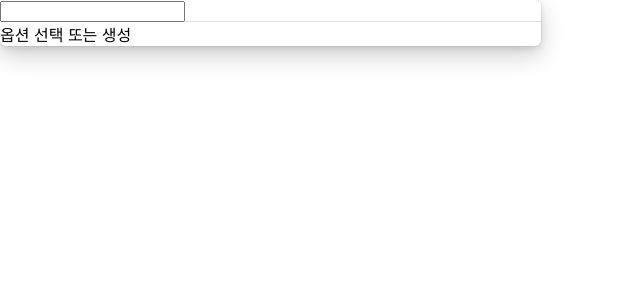
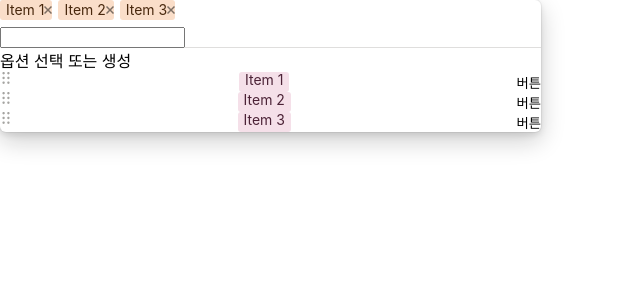
Before and after one commit to pasong0511/ts-ui-kit, a React (Create React App) app: page / in a window 1280 px wide. Shown: the top 300 px of the page, without its empty margins (0-640 px from the left). Built offline with nearby package versions, Linux system fonts and the light colour scheme.

Commit message:
멀티 태그 삭제 기능 추가

```diff
--- a/package.json
+++ b/package.json
@@ -14,6 +14,8 @@
     "axios": "^1.4.0",
     "classnames": "^2.3.2",
     "react": "^18.2.0",
+    "react-dnd": "^16.0.1",
+    "react-dnd-html5-backend": "^16.0.1",
     "react-dom": "^18.2.0",
     "react-scripts": "5.0.1",
     "typescript": "^4.9.5",
--- a/src/components/MultiTag.tsx
+++ b/src/components/MultiTag.tsx
@@ -1,21 +1,54 @@
 import { ChangeEvent, KeyboardEvent, useEffect, useState } from "react";
+import MultiTagNode from "./MultiTagNode";
+
+interface IMultiTagNode {
+    id: number;
+    label: string;
+    color?: string;
+}
 
 export default function MultiTag() {
-    const [datas, setdatas] = useState<string[]>([]);
+    const [nodes, setNodes] = useState<IMultiTagNode[]>([
+        { id: 1, label: "Item 1" },
+        { id: 2, label: "Item 2" },
+        { id: 3, label: "Item 3" },
+    ]);
     const [value, setValue] = useState("");
 
     const handleChange = (e: ChangeEvent<HTMLInputElement>) => {
         setValue(e.target.value);
     };
 
-    const setData = () => {
-        setdatas((prev) => [...prev, value]);
+    const setData = ({
+        item,
+        items,
+        type,
+    }: {
+        item?: IMultiTagNode;
+        items?: IMultiTagNode[];
+        type: string;
+    }) => {
+        switch (type) {
+            case "create":
+                const newData = {
+                    id: Math.max(...nodes.map((data) => data.id)) + 1, // ID를 고유하게 설정
+                    label: value, // 'lebel'이 아니라 'label'이어야 함
+                };
+                setNodes((prev) => [...prev, newData]);
+                break;
+            case "delete":
+                if (items) {
+                    setNodes(items);
+                }
+                break;
+        }
+
         setValue("");
     };
 
     const handleClickLine = () => {
         console.log("클릭");
-        setData();
+        setData({ type: "create" });
     };
 
     const handleKeyDown = (e: KeyboardEvent<HTMLInputElement>) => {
@@ -23,31 +56,28 @@ export default function MultiTag() {
         // 예: Enter 키를 눌렀을 때의 동작
         if (e.key === "Enter") {
             // Enter 키가 눌렸을 때의 로직
-            setData();
+            setData({ type: "create" });
         }
     };
 
-    const handelDelete = () => {
+    const handelDelete = (node: IMultiTagNode) => {
         //삭제
+        console.log("삭제", node);
+        const { id } = node;
+        const filterNodes = nodes.filter((node) => node.id !== id);
+        setData({ items: filterNodes, type: "delete" });
     };
+
+    useEffect(() => {
+        console.log("🥩🥩", nodes);
+    }, [nodes]);
 
     return (
         <div className="multitag">
             <div className="multitag-header">
                 <div style={{ display: "flex" }}>
-                    {datas.map((data) => (
-                        <div className="label-remove">
-                            <div>{data}</div>
-                            <button onClick={handelDelete}>
-                                <svg
-                                    role="graphics-symbol"
-                                    viewBox="0 0 8 8"
-                                    className="closeThick"
-                                >
-                                    <polygon points="8 1.01818182 6.98181818 0 4 2.98181818 1.01818182 0 0 1.01818182 2.98181818 4 0 6.98181818 1.01818182 8 4 5.01818182 6.98181818 8 8 6.98181818 5.01818182 4"></polygon>
-                                </svg>
-                            </button>
-                        </div>
+                    {nodes.map((node) => (
+                        <MultiTagNode node={node} onDelete={handelDelete} />
                     ))}
                 </div>
                 <input
@@ -60,7 +90,7 @@ export default function MultiTag() {
                 <span>옵션 선택 또는 생성</span>
                 <div>
                     <div style={{ display: "flex", flexDirection: "column" }}>
-                        {datas.map((data) => (
+                        {nodes.map((data) => (
                             <div>
                                 <div
                                     style={{
@@ -83,7 +113,9 @@ export default function MultiTag() {
                                             <path d="M3,2 C2.44771525,2 2,1.55228475 2,1 C2,0.44771525 2.44771525,0 3,0 C3.55228475,0 4,0.44771525 4,1 C4,1.55228475 3.55228475,2 3,2 Z M3,6 C2.44771525,6 2,5.55228475 2,5 C2,4.44771525 2.44771525,4 3,4 C3.55228475,4 4,4.44771525 4,5 C4,5.55228475 3.55228475,6 3,6 Z M3,10 C2.44771525,10 2,9.55228475 2,9 C2,8.44771525 2.44771525,8 3,8 C3.55228475,8 4,8.44771525 4,9 C4,9.55228475 3.55228475,10 3,10 Z M7,2 C6.44771525,2 6,1.55228475 6,1 C6,0.44771525 6.44771525,0 7,0 C7.55228475,0 8,0.44771525 8,1 C8,1.55228475 7.55228475,2 7,2 Z M7,6 C6.44771525,6 6,5.55228475 6,5 C6,4.44771525 6.44771525,4 7,4 C7.55228475,4 8,4.44771525 8,5 C8,5.55228475 7.55228475,6 7,6 Z M7,10 C6.44771525,10 6,9.55228475 6,9 C6,8.44771525 6.44771525,8 7,8 C7.55228475,8 8,8.44771525 8,9 C8,9.55228475 7.55228475,10 7,10 Z"></path>
                                         </svg>
                                     </div>
-                                    <label className="label">{data}</label>
+                                    <label className="label">
+                                        {data.label}
+                                    </label>
                                     <div className="info-btn">
                                         <button>버튼</button>
                                     </div>
--- /dev/null
+++ b/src/components/MultiTagNode.tsx
@@ -0,0 +1,20 @@
+export default function MultiTagNode({ node, onDelete }: any) {
+    const onClick = () => {
+        onDelete(node);
+    };
+    console.log(node);
+    return (
+        <div className="label-remove">
+            <div>{node.label}</div>
+            <button onClick={onClick}>
+                <svg
+                    role="graphics-symbol"
+                    viewBox="0 0 8 8"
+                    className="closeThick"
+                >
+                    <polygon points="8 1.01818182 6.98181818 0 4 2.98181818 1.01818182 0 0 1.01818182 2.98181818 4 0 6.98181818 1.01818182 8 4 5.01818182 6.98181818 8 8 6.98181818 5.01818182 4"></polygon>
+                </svg>
+            </button>
+        </div>
+    );
+}
```
Also changed, not shown: 1 other file (tests, documents, lock files or other folders).
